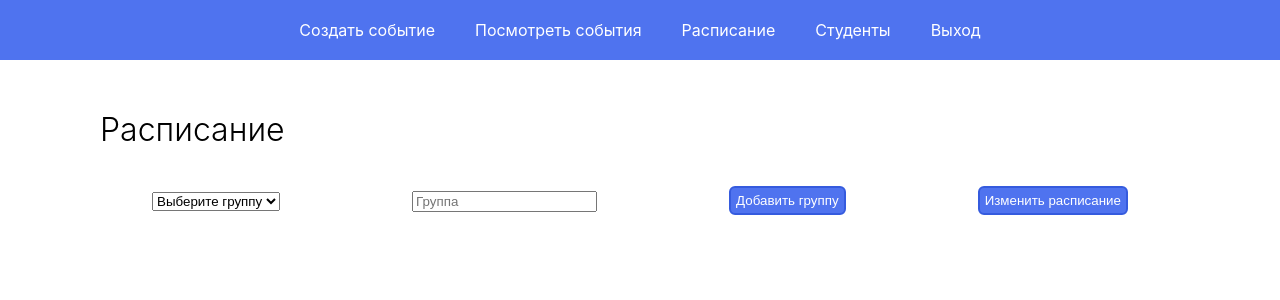
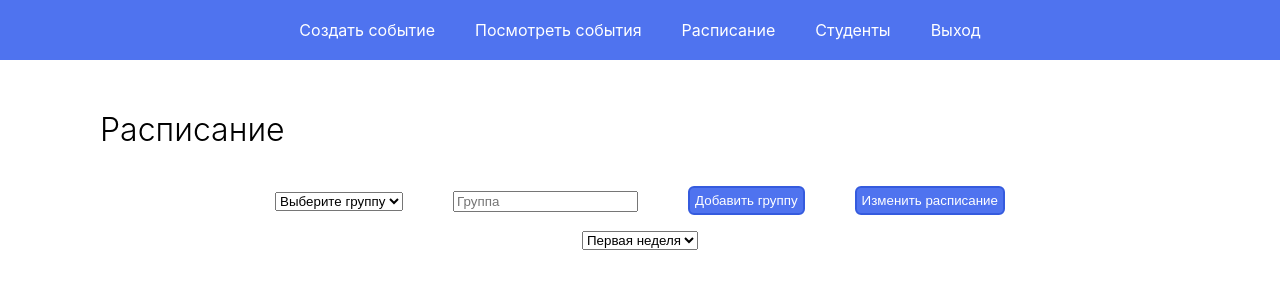
Before and after one commit to vllllktoria/practice_IITHelper, a React (Create React App) app: page /schedule in a window 1280 px wide. Shown: the top 300 px of the page. Built offline with nearby package versions, Linux system fonts and the light colour scheme.

Commit message:
choose week

```diff
--- a/src/components/ScheduleForm.js
+++ b/src/components/ScheduleForm.js
@@ -11,8 +11,9 @@ function ScheduleForm() {
   const [newGroupInput, setNewGroupInput] = useState("");
   const [editedSchedule, setEditedSchedule] = useState({});
   const [isEditing, setIsEditing] = useState(false);
-  const [isAddingPair, setIsAddingPair] = useState(false);
-  const [addedRows, setAddedRows] = useState([]);
+  /* const [isAddingPair, setIsAddingPair] = useState(false);
+  const [addedRows, setAddedRows] = useState([]); */
+  const [selectedWeek, setSelectedWeek] = useState({});
 
   const [scheduleData, setScheduleData] = useState({
     "ПрИ-101": [],
@@ -52,23 +53,29 @@ function ScheduleForm() {
     setIsEditing(false);
   };
 
+  const handleWeekChange = (event) => {
+    const week = event.target.value;
+    setSelectedWeek(week);
+    setIsEditing(false);
+  };
+
 
   const handleAddPairClick = () => {
     const newScheduleData = { ...scheduleData };
 
-    if (!newScheduleData[selectedGroup]) {
-      newScheduleData[selectedGroup] = [];
+    if (!newScheduleData[selectedGroup][selectedWeek]) {
+      newScheduleData[selectedGroup][selectedWeek] = [];
     }
 
-    newScheduleData[selectedGroup].push({});
+    newScheduleData[selectedGroup][selectedWeek].push({});
     setScheduleData(newScheduleData);
   };
 
   const handleCancelAddPairClick = () => {
     const newScheduleData = { ...scheduleData };
 
-    if (newScheduleData[selectedGroup]) {
-      newScheduleData[selectedGroup].pop();
+    if (newScheduleData[selectedGroup][selectedWeek]) {
+      newScheduleData[selectedGroup][selectedWeek].pop();
       setScheduleData(newScheduleData);
     }
   };
@@ -96,9 +103,10 @@ function ScheduleForm() {
     setIsEditing(false);
   };
 
-  const data = selectedGroup ? scheduleData[selectedGroup] || [] : [];
-
-
+  const data =
+  selectedGroup && selectedWeek
+    ? scheduleData[selectedGroup][selectedWeek] || []
+    : [];
 
   return (
     <div className="schedule-form">
@@ -133,27 +141,26 @@ function ScheduleForm() {
           />
         </p>
 
-        {isEditing && (
+        {isEditing ? (
         <div>
           <button className="editSch" onClick={handleSaveChangesClick}>
             Сохранить изменения
           </button>
-          <button className="editSch" onClick={handleAddPairClick}>
-            Добавить пару
-          </button>
-          <button className="editSch" onClick={handleCancelAddPairClick}>
-            Удалить
-          </button>
         </div>
-      )}
-      {!isEditing && (
+        ) : (
         <button className="editSch" onClick={handleEditClick}>
           Изменить расписание
         </button>
-    )}
+        )}
+      </div>
 
+      <div className="chooseWeek">
+      <select onChange={handleWeekChange} value={selectedWeek}>
+        <option value="Первая неделя">Первая неделя</option>
+        <option value="Вторая неделя">Вторая неделя</option>
+        </select>
+      </div>
 
-      </div>
       {selectedGroup && (
         <div className="table">
           <Table
@@ -163,6 +170,16 @@ function ScheduleForm() {
           editedSchedule={editedSchedule}
           setEditedSchedule={setEditedSchedule}/>
 
+      {isEditing && (
+          <div className="add-pair">
+            <button className="editSch" onClick={handleAddPairClick}>
+              Добавить пару
+            </button>
+            <button className="editSch" onClick={handleCancelAddPairClick}>
+              Удалить
+            </button>
+          </div>
+        )}
         </div>
       )}
 
--- a/src/components/Table.js
+++ b/src/components/Table.js
@@ -55,6 +55,7 @@ function Table({ columns, data, isEditing, editedSchedule, setEditedSchedule })
                     <div>
                       {isEditing ? (
                         <input
+                          placeholder="Время"
                           type="text"
                           name={cell.column.id}
                           value={editedSchedule[row.original.group]?.[row.index]?.[cell.column.id] || cell.value}
--- a/src/css/schedule.css
+++ b/src/css/schedule.css
@@ -24,8 +24,9 @@ h1{
 
   .params{
     display: flex;
+    gap: 50px;
+    justify-content: center;
     align-items: center;
-    justify-content: space-evenly;
   }
 
   .editSch{
@@ -66,3 +67,16 @@ h1{
     align-items: center;
     justify-content: space-evenly;
   }
+
+  .add-pair {
+    display: flex;
+    justify-content: center;
+    gap: 20px;
+    margin-top: 10px;
+  }
+
+  .chooseWeek{
+    display: flex;
+    justify-content: center;
+    align-items: center;
+  }
```
